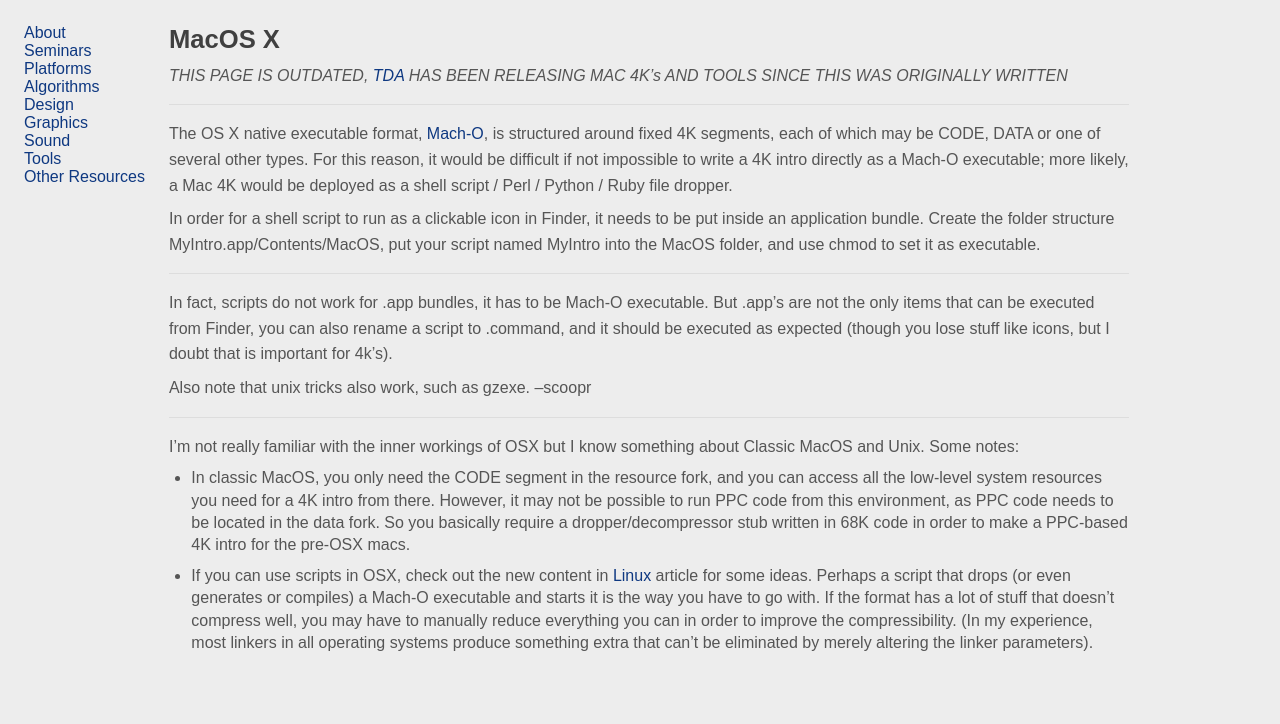
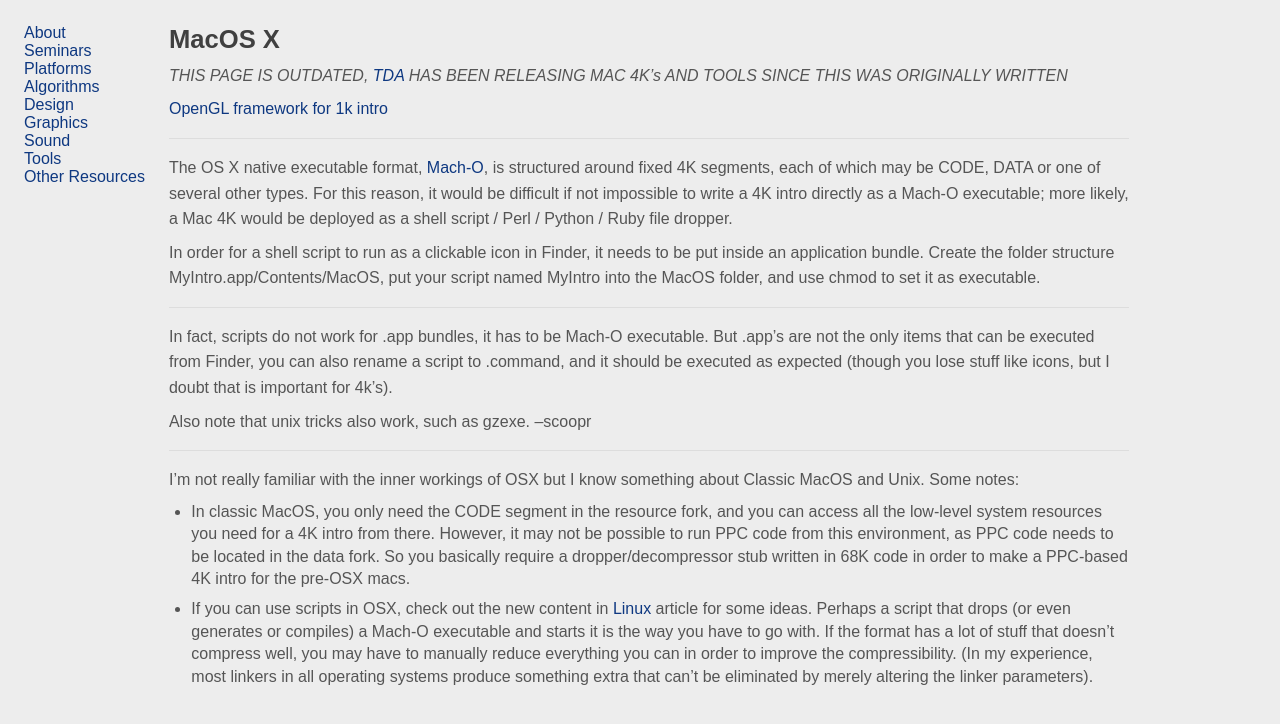
Before and after one commit to in4k/in4k.github.io, a Jekyll site: the page built from wiki/macos-x.markdown, in a window 1280 px wide. Shown: the top 724 px of the page. Built offline with Jekyll 4.4.1, drawn with Linux system fonts in a browser that asks for light colours; some web fonts are replaced.

Commit message:
Update macos-x.markdown

```diff
--- a/wiki/macos-x.markdown
+++ b/wiki/macos-x.markdown
@@ -4,6 +4,8 @@
 ---
 
 _THIS PAGE IS OUTDATED, [TDA](http://www.pouet.net/groups.php?which=976&order=release) HAS BEEN RELEASING MAC 4K's AND TOOLS SINCE THIS WAS ORIGINALLY WRITTEN_
+
+[OpenGL framework for 1k intro](http://www.pouet.net/topic.php?which=10038)
 
 * * *
 
```
